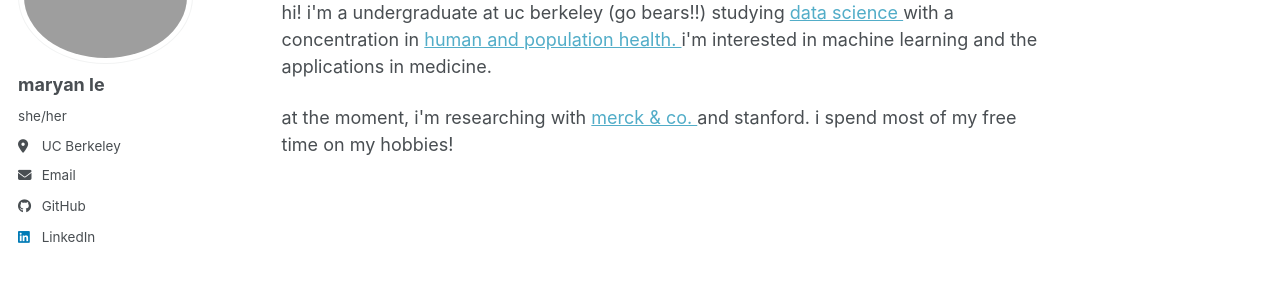
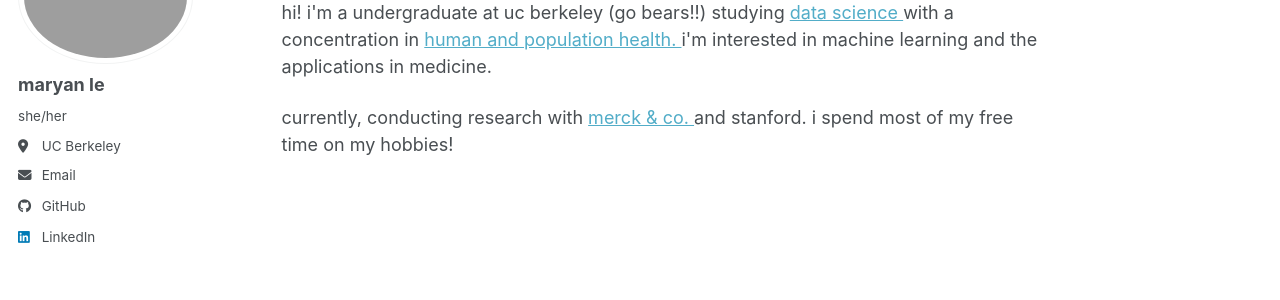
Before and after one commit to lemaryan/lemaryan.github.io, a Jekyll site: the page built from _pages/about.html, in a window 1280 px wide. Shown: the part 171-471 px from the top of the page. Built offline with Jekyll 4.4.1, drawn with Linux system fonts in a browser that asks for light colours; a style sheet for code colours, icons or effects is not loaded.

Commit message:
Update about.html

```diff
--- a/_pages/about.html
+++ b/_pages/about.html
@@ -20,7 +20,7 @@ i'm interested in machine learning and the applications in medicine.
 <br></p>
 
 <p>
-at the moment, i'm researching with
+currently, conducting research with
 <a href="https://www.merck.com/" target="_blank" rel="noopener noreferrer">
   merck & co.
 </a>
```
